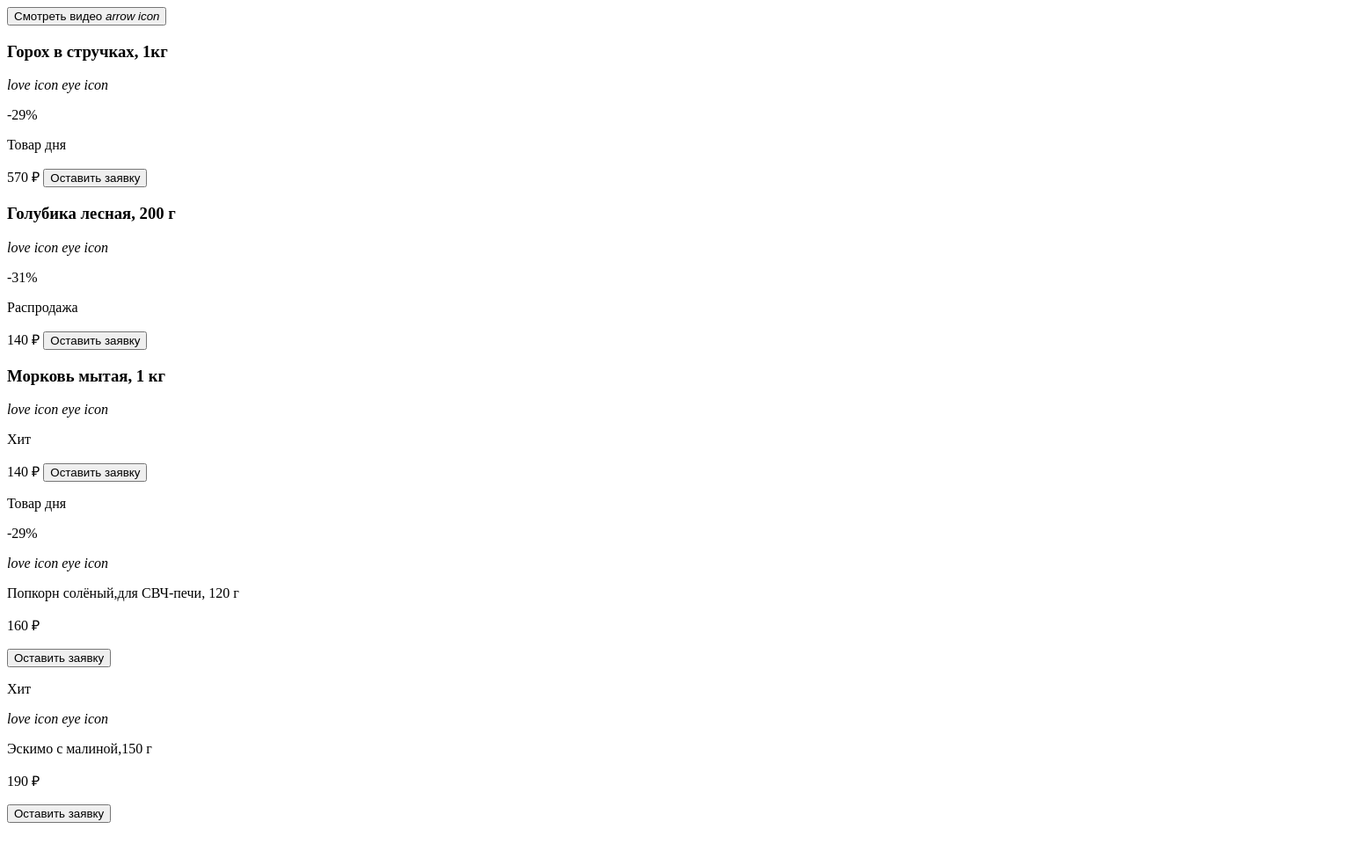
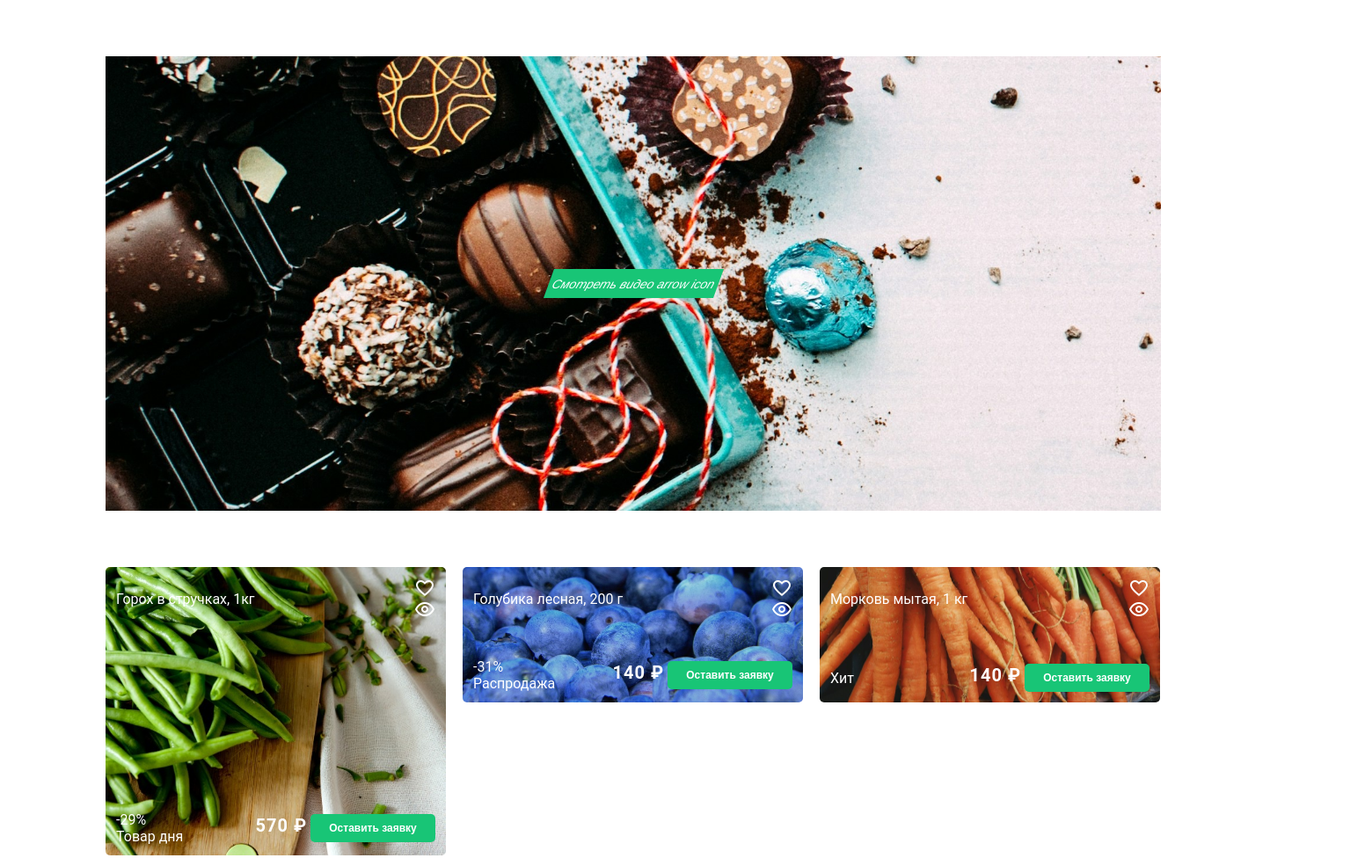
Before and after one commit to MayorGee/rocket-business-task, a plain HTML site: page index.html in a window 1280 px wide. Shown: the top 976 px of the page at 88% size, 1560 px wide, since content can reach past the window. Before the commit the page ends 944 px from the top, so only its background shows below. Drawn offline with Linux system fonts and the light colour scheme.

Commit message:
Styled the main section and the food section

```diff
--- a/index.html
+++ b/index.html
@@ -4,6 +4,32 @@
     <meta charset="UTF-8">
     <meta name="viewport" content="width=device-width, initial-scale=1.0">
     <title>Document</title>
+
+    <link
+        href="styles/main.css"
+        rel="stylesheet"
+        type="text/css"
+    />
+    <link
+        href="styles/section.css"
+        rel="stylesheet"
+        type="text/css"
+    />
+    <link
+        href="styles/main-section.css"
+        rel="stylesheet"
+        type="text/css"
+    />
+    <link
+        href="styles/food.css"
+        rel="stylesheet"
+        type="text/css"
+    />
+    <link
+        href="styles/food-section.css"
+        rel="stylesheet"
+        type="text/css"
+    />
 </head>
 <body>
     <div class="page-container">
@@ -14,12 +40,12 @@
         </section>
 
         <section class="section food-section">
-            <div class="food">
+            <div class="food food_gorox">
                 <div class="food__header">
-                    <h3 class="food__title">Горох в стручках, 1кг</h3>
+                    <p class="food__title">Горох в стручках, 1кг</p>
                     <div class="food__icons">
-                        <i>love icon</i>
-                        <i>eye icon</i>
+                        <img src="icons/love-icon.png" />
+                        <img src="icons/eye-icon.png" />
                     </div>
                 </div>
 
@@ -36,12 +62,12 @@
                 </div>
             </div>
 
-            <div class="food">
+            <div class="food food_golubika">
                 <div class="food__header">
-                    <h3 class="food__title">Голубика лесная, 200 г</h3>
+                    <p class="food__title">Голубика лесная, 200 г</p>
                     <div class="food__icons">
-                        <i>love icon</i>
-                        <i>eye icon</i>
+                        <img src="icons/love-icon.png" />
+                        <img src="icons/eye-icon.png" />
                     </div>
                 </div>
 
@@ -58,12 +84,12 @@
                 </div>
             </div>
 
-            <div class="food">
+            <div class="food food_morkov">
                 <div class="food__header">
-                    <h3 class="food__title">Морковь мытая, 1 кг</h3>
+                    <p class="food__title">Морковь мытая, 1 кг</p>
                     <div class="food__icons">
-                        <i>love icon</i>
-                        <i>eye icon</i>
+                        <img src="icons/love-icon.png" />
+                        <img src="icons/eye-icon.png" />
                     </div>
                 </div>
 
@@ -84,8 +110,8 @@
                         <p class="snack__discount">-29%</p>
                     </div>
                     <div class="snack__icons">
-                        <i>love icon</i>
-                        <i>eye icon</i>
+                        <img src="icons/love-icon.png" />
+                        <img src="icons/eye-icon.png" />
                     </div>
                 </div>
                 <p class="snack__ description">
@@ -101,8 +127,8 @@
                         <p class="snack__category">Хит</p>
                     </div>
                     <div class="snack__icons">
-                        <i>love icon</i>
-                        <i>eye icon</i>
+                        <img src="icons/love-icon.png" />
+                        <img src="icons/eye-icon.png" />
                     </div>
                 </div>
                 <p class="snack__ description">
--- /dev/null
+++ b/styles/food-section.css
@@ -0,0 +1,5 @@
+.food-section {
+    display: flex;
+    gap: 19px;
+    flex-wrap: wrap;
+}
--- /dev/null
+++ b/styles/food.css
@@ -0,0 +1,66 @@
+.food {
+    display: flex;
+    flex-direction: column;
+    justify-content: space-between;
+    width: 387px;
+    height: 154px;
+    border-radius: 5px;
+    padding: 12px;
+    background: green;
+    color: white;
+    font-family: 'Roboto', sans-serif;
+}
+
+.food__header {
+    display: flex;
+    justify-content: space-between;
+    align-items: center;
+}
+
+.food__footer {
+    display: flex;
+    justify-content: space-between;
+    align-items: center;
+}
+
+.food__price {
+    font-weight: 700;
+    font-size: 20px;
+    line-height: 20px;
+    letter-spacing: 0.05em;
+}
+
+.food__btn {
+    width: 142px;
+    height: 32px;
+    border: none;
+    border-radius: 5px;
+    background: rgba(24, 197, 118, 1);
+    color: rgba(255, 255, 255, 1);
+    font-weight: 700;
+    font-size: 12px;
+}
+
+.food__icons {
+    display: flex;
+    flex-direction: column;
+}
+
+.food_gorox {
+    height: 328px;
+    background-image: url('../images/gorox-bg.jpeg');
+    background-size: cover;
+    background-position: center;
+}
+
+.food_golubika {
+    background-image: url('../images/golubika-bg.jpeg');
+    background-size: cover;
+    background-position: center;
+}
+
+.food_morkov {
+    background-image: url('../images/morkov-bg.jpeg');
+    background-size: cover;
+    background-position: center;
+}
--- /dev/null
+++ b/styles/main-section.css
@@ -0,0 +1,23 @@
+.main-section {
+    background-image: url('../images/main-section-bg.jpeg');
+    background-size: cover;
+    background-position: center;
+    width: 1200px;
+    height: 517px;
+    display: flex;
+    justify-content: center;
+    align-items: center;
+}
+
+.main-section__btn {
+    width: 193px;
+    height: 33px;
+    border: none;
+    transform: skewX(-20deg);
+    background: rgba(24, 197, 118, 1);
+    color: rgba(255, 255, 255, 1);
+    font-style: italic;
+    font-size: 14px;
+    line-height: 16px;
+    font-weight: 500;
+}
--- /dev/null
+++ b/styles/main.css
@@ -0,0 +1,9 @@
+* {
+    box-sizing: border-box;
+    margin: 0;
+    padding: 0;
+}
+
+.page-container {
+    max-width: 1440px;
+}
--- /dev/null
+++ b/styles/section.css
@@ -0,0 +1,5 @@
+.section {
+    margin: 64px 120px;
+    width: 1440px;
+    height: 645px;
+}
```
Also changed, not shown: icons/eye-icon.png (added), icons/love-icon.png (added), images/golubika-bg.jpeg (added), images/gorox-bg.jpeg (added), images/main-section-bg.jpeg (added), images/morkov-bg.jpeg (added).
